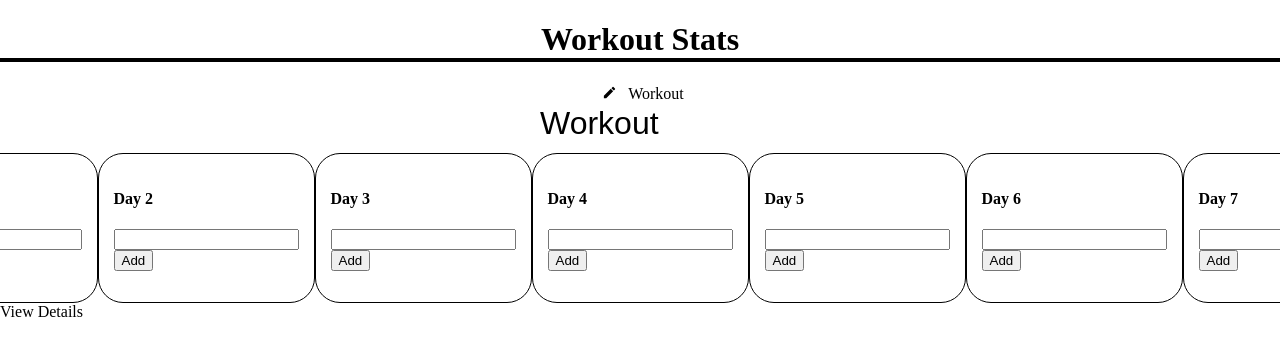
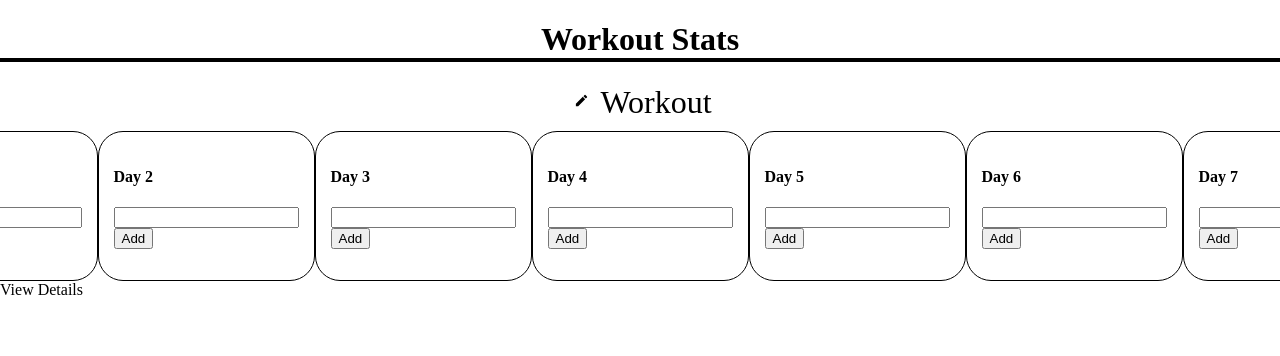
Before and after one commit to EddV99/workout-stats, a React (Vite) app: page / in a window 1280 px wide. Shown: the top 356 px of the page. Built offline with nearby package versions, Linux system fonts and the light colour scheme.

Commit message:
workouts names are now editable

```diff
--- a/src/components/Day/Day.tsx
+++ b/src/components/Day/Day.tsx
@@ -43,7 +43,7 @@ function Day({ day }: { day: string }) {
           return (
             <div id={Styles.container} key={v.id}>
               <li className={Styles.listItem}>
-                <Workout group={v.group} name={v.name} />
+                <Workout group={v.group} initialName={v.name} />
               </li>
               <button
                 id={Styles.chooseButton}
--- a/src/components/Week/Week.module.css
+++ b/src/components/Week/Week.module.css
@@ -9,7 +9,6 @@
   border: 0;
   font-size: 2em;
   outline: 0;
-  width: 200px;
 }
 
 #week {
--- a/src/components/Week/Week.tsx
+++ b/src/components/Week/Week.tsx
@@ -9,12 +9,9 @@ function Week() {
   return (
     <>
       <div id={Styles.container}>
-        <EditableText text={title} setText={setTitle} />
-        <input
-          id={Styles.title}
-          value={title}
-          onChange={(e) => setTitle(e.target.value)}
-        />
+        <div id={Styles.title}>
+          <EditableText text={title} setText={setTitle} />
+        </div>
         <div id={Styles.week}>
           <Day day="1" />
           <Day day="2" />
--- a/src/components/Workout/Workout.tsx
+++ b/src/components/Workout/Workout.tsx
@@ -25,6 +25,7 @@ import lowerBackGlutesIcon from "./../../assets/body-icons/lower-back/lower-body
 import lowerBackHamstringsIcon from "./../../assets/body-icons/lower-back/lower-body-back-hamstrings.svg";
 import { useState } from "react";
 import Hint from "../Hint/Hint";
+import EditableText from "../EditableText/EditableText";
 
 function Icons(handleChange: (group: muscleGroups) => void) {
   return (
@@ -159,9 +160,16 @@ function Icons(handleChange: (group: muscleGroups) => void) {
   );
 }
 
-function Workout({ name, group }: { name: string; group: muscleGroups }) {
+function Workout({
+  initialName,
+  group,
+}: {
+  initialName: string;
+  group: muscleGroups;
+}) {
   const [open, setOpen] = useState(false);
   const [newGroup, setGroup] = useState(group);
+  const [name, setName] = useState(initialName);
 
   const handleButton = () => {
     setOpen((o) => !o);
@@ -229,7 +237,9 @@ function Workout({ name, group }: { name: string; group: muscleGroups }) {
 
   return (
     <div className={Styles.container}>
-      <span id={Styles.name}>{name}</span>
+      <div id={Styles.name}>
+        <EditableText text={name} setText={setName} />
+      </div>
       <button id={Styles.chooseButton} onClick={handleButton}>
         {chooseIcon(newGroup)}
         {open ? Icons(handleChange) : null}
```
